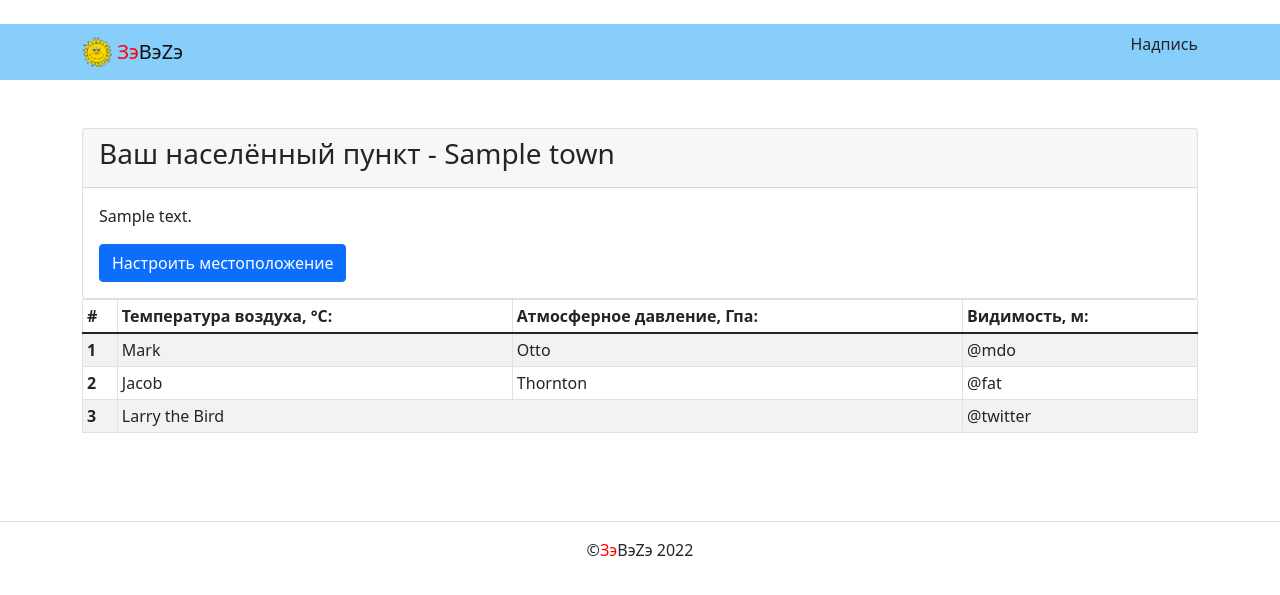
After one commit to Skakovsku/weather, a Django app: template weather/templates/weathers_content/forecast.html in a window 1280 px wide. The commit adds this page. Shown: the top 595 px of the page. Run offline with Django 3.2, Linux system fonts and the light colour scheme; the template is opened without the code that fills it: most values are stand-ins (such as "Sample title", 1, 10 or a date in 2020); parts of the project's set-up code (start-up, migrations or seed data) failed here and were passed over; some libraries are stand-ins or nearby versions.

Commit message:
Start Day forecast

```diff
--- /dev/null
+++ b/weather/templates/weathers_content/forecast.html
@@ -0,0 +1,43 @@
+{% extends "base.html" %}
+{% load static %}
+{% block title %}{{ text_index }}{% endblock %}
+{% block content %}
+<div class="card">
+  <div class="card-header">
+    <h3>Ваш населённый пункт - {{ town }}</h3>
+  </div>
+  <div class="card-body">
+    <p class="card-text">{{ text_town }}</p>
+    <a href="{% url "weather:add_town" text='main' %}" class="btn btn-primary">Настроить местоположение</a>
+  </div>
+</div>
+<table class="table table-sm table-striped table-bordered">
+  <thead>
+    <tr>
+      <th scope="col">#</th>
+      <th scope="col">Температура воздуха, °C:</th>
+      <th scope="col">Атмосферное давление, Гпа:</th>
+      <th scope="col">Видимость, м:</th>
+    </tr>
+  </thead>
+  <tbody>
+    <tr>
+      <th scope="row">1</th>
+      <td>Mark</td>
+      <td>Otto</td>
+      <td>@mdo</td>
+    </tr>
+    <tr>
+      <th scope="row">2</th>
+      <td>Jacob</td>
+      <td>Thornton</td>
+      <td>@fat</td>
+    </tr>
+    <tr>
+      <th scope="row">3</th>
+      <td colspan="2">Larry the Bird</td>
+      <td>@twitter</td>
+    </tr>
+  </tbody>
+</table>
+{% endblock %}
--- a/weather/templates/weathers_content/index.html
+++ b/weather/templates/weathers_content/index.html
@@ -1,6 +1,5 @@
 {% extends "base.html" %}
 {% load static %}
-{% load thumbnail %}
 
 {% block title %}{{ text_index }}{% endblock %}
 {% block content %}
@@ -46,7 +45,8 @@
           <h5 class="card-title">Прогноз на 5 суток</h5>
           <div class="row">
             {% for date, value in forecast.items %}
-              <div class="col-12">{{ date }}</div>
+              <a href="{% url "weather:for_day" name date lat lon %}">
+                <div class="col-12"><strong><em>{{ date }}</em></strong></div></a>
               <div class="col-2"><img src="{{ value.sign }}" class="card-img-top"></div>
               <div class="col-10"> {{ value.description }}</div>
               <div class="col-9">Температура воздуха:</div>
--- a/weather/weathers_content/urls.py
+++ b/weather/weathers_content/urls.py
@@ -5,6 +5,10 @@ app_name = 'weather'
 
 urlpatterns = [
     path('add-town/<str:text>/', views.add_town, name='add_town'),
+    path(
+        'town/<str:town>/<str:day>/<str:lat>/<str:lon>/',
+        views.for_day,
+        name='for_day'),
     path('town/<str:town>/', views.town, name='town'),
     path('', views.index, name='index')
 ]
```
Also changed, not shown: weather/weathers_content/get_wether.py (+21 -1 lines), weather/weathers_content/views.py (+13 -0 lines).
